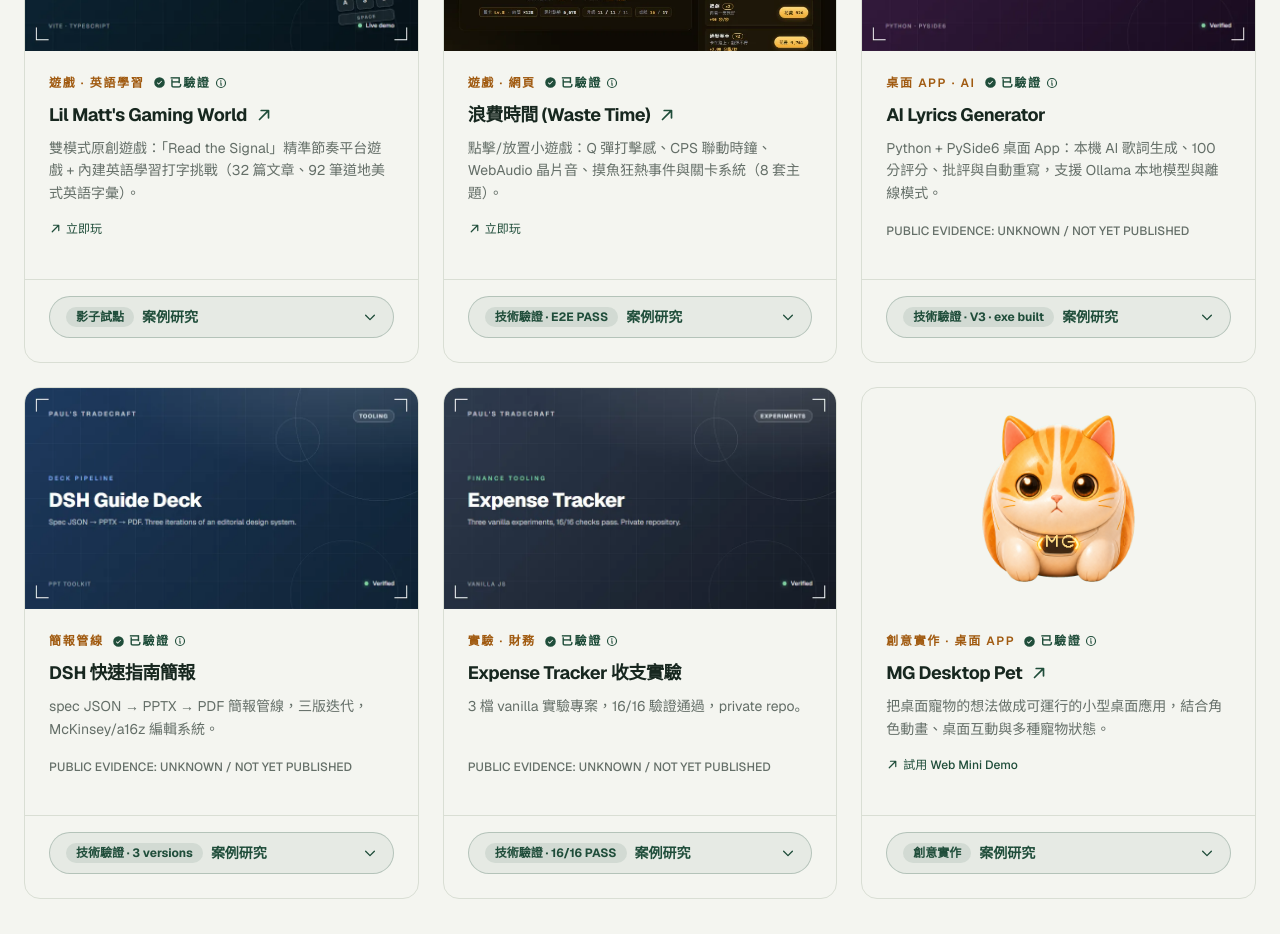
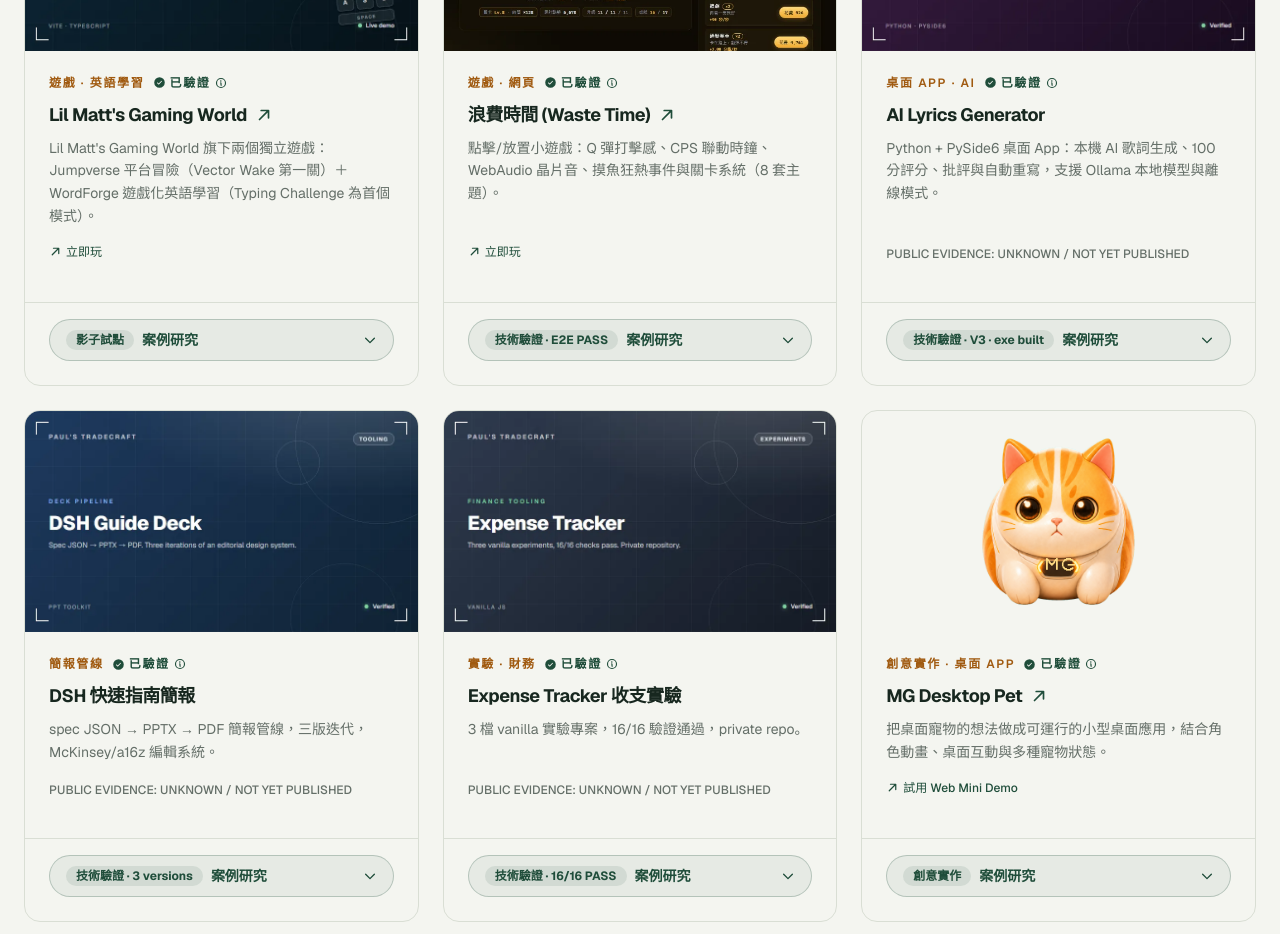
Before and after one commit to apchen1978/pauls-tradecraft, a React (Vite) app: page / in a window 1280 px wide. Shown: the part 5280-6214 px from the top of the page. Built offline with nearby package versions, Linux system fonts and the light colour scheme.

Commit message:
content: gaming world work reflects two independent games (Jumpverse + WordForge)

```diff
--- a/src/data/works.js
+++ b/src/data/works.js
@@ -244,12 +244,12 @@ export const works = [
     linkLabel: { zh: "立即玩", en: "Play Now" },
     zh: {
       title: "Lil Matt's Gaming World",
-      desc: "雙模式原創遊戲：「Read the Signal」精準節奏平台遊戲 + 內建英語學習打字挑戰（32 篇文章、92 筆道地美式英語字彙）。",
+      desc: "Lil Matt's Gaming World 旗下兩個獨立遊戲：Jumpverse 平台冒險（Vector Wake 第一關）＋ WordForge 遊戲化英語學習（Typing Challenge 為首個模式）。",
       tag: "遊戲 · 英語學習",
     },
     en: {
       title: "Lil Matt's Gaming World",
-      desc: "A dual-mode original game: the Read the Signal precision rhythm platformer, plus a built-in English learning typing challenge with 32 passages and 92 authentic American English vocabulary notes.",
+      desc: "Two independent games under Lil Matt's Gaming World: Jumpverse platform adventure (Vector Wake = Level 1) + WordForge gamified English learning (Typing Challenge = current first mode).",
       tag: "Game · English Learning",
     },
     case: {
@@ -271,8 +271,8 @@ export const works = [
         en: "Iterative testing and improvement (IME input fixes, audio tuning, layout refinements) made the typing experience stable and smooth; the Shadow Mode offers explainable practice recommendations.",
       },
       evidence: {
-        zh: "公開 demo：https://apchen1978.github.io/signal-rift-typing-demo/",
-        en: "Public demo: https://apchen1978.github.io/signal-rift-typing-demo/",
+        zh: "公開入口（Gaming World hub）：https://apchen1978.github.io/signal-rift-typing-demo/ ；Jumpverse：/jumpverse.html ；WordForge：/wordforge.html",
+        en: "Public hub: https://apchen1978.github.io/signal-rift-typing-demo/ ; Jumpverse: /jumpverse.html ; WordForge: /wordforge.html",
       },
     },
   },
```
